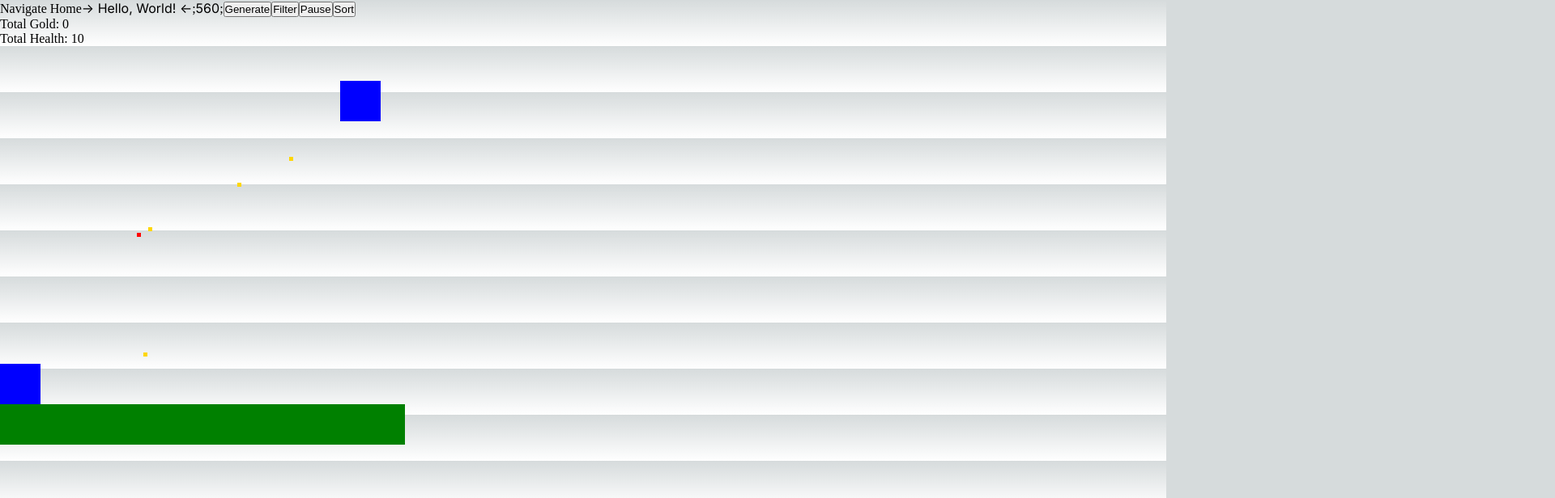
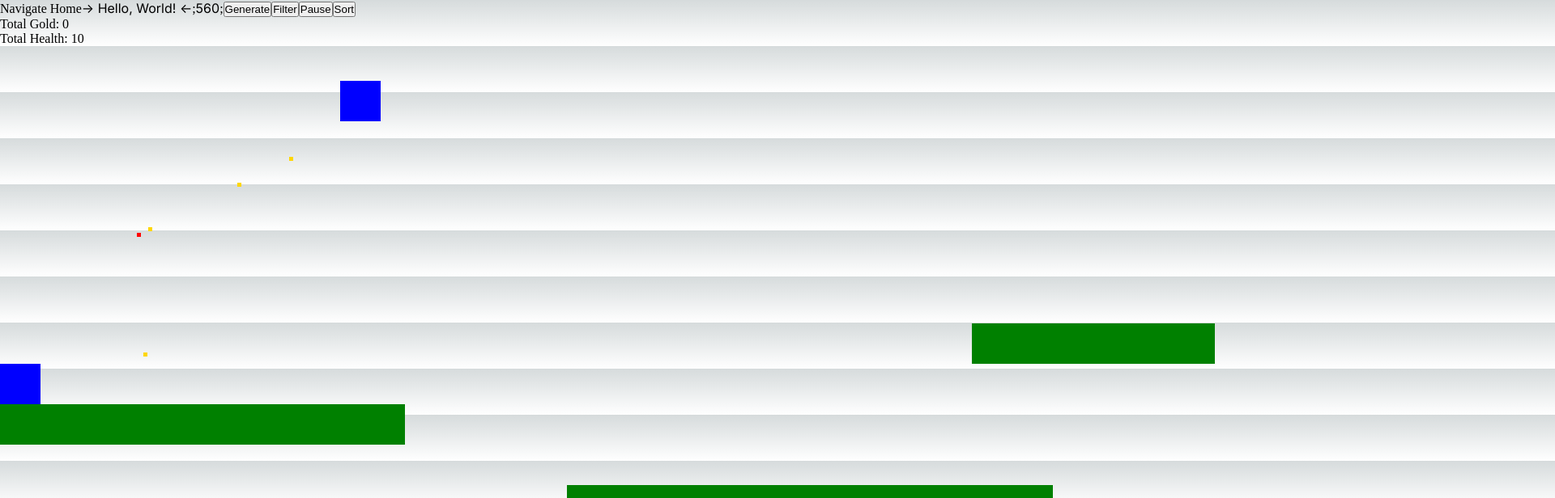
Before and after one commit to AustinLimanek/nGame, a Next.js app: page /newPage in a window 1280 px wide. Shown: the top 616 px of the page at 81% size, 1920 px wide, since content can reach past the window. Built offline with nearby package versions, Linux system fonts and the light colour scheme.

Commit message:
added scrolling screen when the player moves around the screen. In addition, the user can land on any platform including sliding platforms.

```diff
--- a/app/newPage/page.tsx
+++ b/app/newPage/page.tsx
@@ -33,7 +33,10 @@ export default function NewPage() {
   const platform2: Platform = new Platform(500, 800, true);
   const platform3: Platform = new Platform(300, 800, false, 100);
   const platform4: Platform = new Platform(300, 900, false, 100);
-  const ground: Platform = new Platform(0, 1000, false, 1000)
+  const platform5: Platform = new Platform(700, 600, false, 600);
+  const platform6: Platform = new Platform(1000, 700, false, 400);
+  const platform7: Platform = new Platform(1200, 400, false, 300);
+  const ground: Platform = new Platform(0, 1000, false, 4000)
   const [position, setPosition] = useState({ x: 0, y: 0 });
   const [velocity, setVelocity] = useState<number>(INTVELOCITY);
   const [yVelocity, setYVelocity] = useState<number>(0);
@@ -44,7 +47,7 @@ export default function NewPage() {
   const [health, setHealth] = useState<number>(10);
   const [pause, setPause] = useState<boolean>(false);
   const [playerColor, setPlayerColor] = useState<string>("blue");
-  const [platformArray, setPlatformArray] = useState<Platform[]>([platform1, platform2, platform3, platform4, ground])
+  const [platformArray, setPlatformArray] = useState<Platform[]>([platform1, platform2, platform3, platform4, platform5, platform6, platform7, ground])
   const [currentPlatform, setCurrentPlatform] = useState<Platform>(platform1);
   const [onPlatform, setOnPlatform] = useState<boolean>(false);
 
@@ -67,17 +70,29 @@ export default function NewPage() {
   );
 
   const handlePlatformSelection = useCallback(()=>{
-    const validHorizontal = platformArray.filter((platform: Platform) => platform.x + (platform.isSlider ? slider(0) : 0) - 50 <= position.x && position.x <= platform.x + platform.length);
+    const shift = currentPlatform.isSlider ? slider(0) : 0;
+    const validHorizontal = platformArray.filter((platform: Platform) => platform.x + shift - 50 <= position.x && position.x <= platform.x + platform.length + shift);
     if(validHorizontal.length === 1){
       setCurrentPlatform(validHorizontal[0]);
     }
     else{
       const filteredVertical = validHorizontal.filter(platform => platform.y > position.y).sort((a, b)=> a.y - b.y);
-      console.log(filteredVertical);
+      // console.log(filteredVertical);
       filteredVertical.length === 0 ? setCurrentPlatform(ground) : setCurrentPlatform(filteredVertical[0]);
 
     }
-  }, [position.x, platformArray, position.y])
+  }, [position.x, platformArray, position.y]);
+
+  const handleOnPlatform = useCallback(()=>{
+    const shift = currentPlatform.isSlider ? slider(0) : 0;
+    const atPlatform: boolean = currentPlatform.y - 10 < position.y + 50 && position.y + 50 < currentPlatform.y + 10 && currentPlatform.x + shift <= position.x && position.x <= currentPlatform.x + currentPlatform.length + shift;
+    if(atPlatform && !onPlatform){
+      setOnPlatform(true);
+      return true;
+    }
+    else{setOnPlatform(false);};
+    // console.log(onPlatform)
+  }, [position.y, currentPlatform, slider])
 
   const handleKeyDown = useCallback(
     (e: KeyboardEvent) => {
@@ -220,25 +235,54 @@ export default function NewPage() {
   //this continuously runs when gravity is non-zero. Down is considered positive.
   useEffect(() => {
     //this turns off jumping when the player hits ground1
-    if (position.y > currentPlatform.y - 50 && currentPlatform.x < currentPlatform.x + currentPlatform.length) {
+    const shift = currentPlatform.isSlider ? slider(0) : 0;
+    if (position.y > currentPlatform.y - 50 && currentPlatform.x + shift - 50 <= position.x && position.x <= currentPlatform.x + currentPlatform.length + shift) {
       setIsJumping(false);
       setYVelocity(0); // Prevent any residual vertical velocity
       setPosition((prevPos) => ({ ...prevPos, y: currentPlatform.y - 50 }));
     }
 
     //gravity works when to the left of ground1 and about it. (remember, this is relative to the top corner of the player.)
-    if(position.x < currentPlatform.x + currentPlatform.length && position.y < currentPlatform.y - 50 || isJumping || currentPlatform.y > position.y + 50){
+    if( position.y < currentPlatform.y - 50 || isJumping || !onPlatform){
       setPosition((prevPos) => ({ ...prevPos, y: prevPos.y + yVelocity }));
     }
   }, [yVelocity, position.x, isJumping, currentPlatform]);
 
-  // useEffect(() => {
-  //   if (position.y >= GROUND[1] + 50) {
-  //     setIsJumping(false);
-  //     setYVelocity(0); // Prevent any residual vertical velocity
-  //     setPosition((prevPos) => ({ ...prevPos, y: 50 }));
-  //   }
-  // }, [position.y]);
+  useEffect(() => {
+    handleOnPlatform() ? setYVelocity(0): null;
+  }, [position.y, handleOnPlatform]);
+
+  useEffect(() => {
+    const handleScroll = () => {
+      const threshold = window.innerWidth / 2;
+      // Check if the block is at or beyond the threshold
+      console.log("screenCenter", threshold);
+      console.log("innerWidth", window.innerWidth)
+      console.log("xOffSet", window.scrollX)
+      console.log(position.x);
+      if (position.x >= threshold + window.scrollX) {
+        // Calculate how much to scroll by
+        const scrollBy = position.x - (threshold + window.scrollX);
+
+        // Scroll the window to the right
+        window.scrollBy({ left: scrollBy, behavior: 'smooth' });
+
+        // Update the block's position to stay in the same place on the screen
+        // setPosition({ x: threshold, y: position.y });
+      }
+      if(position.x < window.scrollX + window.innerWidth / 3){
+        window.scrollBy({ left: -100, behavior: 'smooth' });
+      }
+    };
+
+    // Add a scroll event listener
+    handleScroll();
+
+    return () => {
+      // Remove the scroll event listener when the component unmounts
+      //  window.removeEventListener('scroll', handleScroll);
+    };
+  }, [position.x]);
 
 
   function quickSort(array: number[]): number[]{
```
